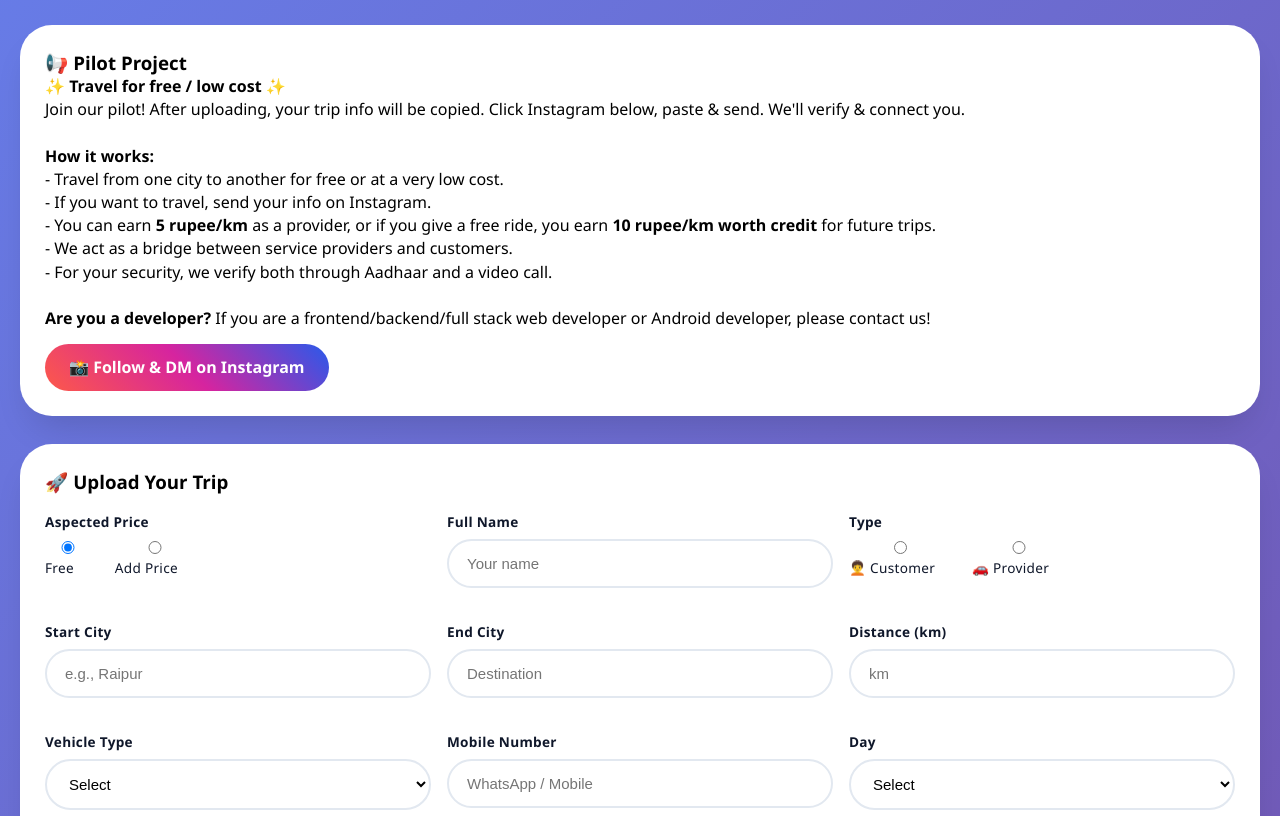
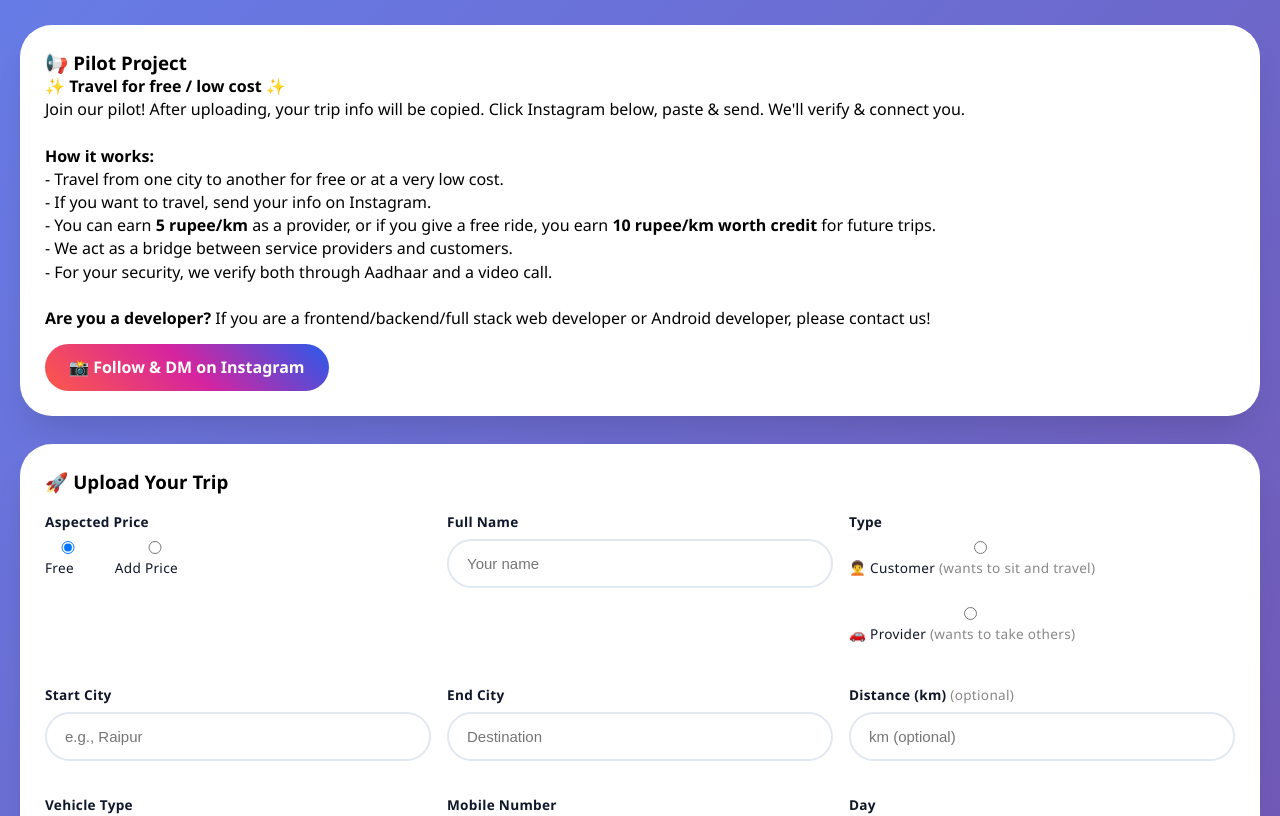
Before and after one commit to dushyantpatel0202/hmr-gadi, a plain HTML site: page index.html in a window 1280 px wide. Shown: the part 166-982 px from the top of the page. Drawn offline with Linux system fonts and the light colour scheme.

Commit message:
Update index.html: language toggle and UI improvements

```diff
--- a/index.html
+++ b/index.html
@@ -420,11 +420,23 @@
                 <b>कैसे काम करता है:</b><br>
                 - एक शहर से दूसरे शहर की यात्रा फ्री या बहुत कम कीमत पर करें।<br>
                 - यात्रा करना है तो अपनी जानकारी इंस्टाग्राम पर भेजें।<br>
-                - आप <b>5 रुपये/किमी</b> कमा सकते हैं या फ्री राइड देने पर <b>10 रुपये/किमी का क्रेडिट</b> मिलेगा।<br>
+                - आप <b>5 रुपये/किमी</b> कमा सकते हैं या फ्री राइड देने पर <b>10 रुपये/किमी के क्रेडिट</b> मिलेगा।<br>
                 - हम सेवा प्रदाताओं और ग्राहकों के बीच पुल हैं।<br>
                 - आपकी सुरक्षा के लिए, हम दोनों का आधार और वीडियो कॉल से सत्यापन करते हैं।<br>
                 <br>
                 <b>क्या आप डेवलपर हैं?</b> फ्रंटएंड/बैकएंड/फुल स्टैक या एंड्रॉइड डेवलपर हैं तो संपर्क करें!
+            </div>
+            <div class="cg-msg" style="display:none;">
+                <strong>✨ फोकट/कम दाम मं यात्रा बर ✨</strong><br>
+                हमर पायलट मं जुर जावव! जानकारी अपलोड करके, कॉपी करके, इंस्टाग्राम मं भेजव। हमन जांचबो अउ जोड़बो।<br><br>
+                <b>कइसे काम करथे:</b><br>
+                - एक सहर ले दूसर सहर फोकट या बहुत कम दाम मं जावव।<br>
+                - यात्रा करना हे त जानकारी इंस्टाग्राम मं भेजव।<br>
+                - आप <b>5 रुपिया/किमी</b> कमा सकथव, या फ्री राइड देबे त <b>10 रुपिया/किमी के क्रेडिट</b> पाबो।<br>
+                - हमन सेवा देइया अउ ग्राहक मन के बीच पुल हवन।<br>
+                - सुरता बर, आधार अउ वीडियो कॉल ले जांच करथन।<br>
+                <br>
+                <b>डेवलपर हव?</b> फ्रंटएंड/बैकएंड/फुल स्टैक या एंड्रॉइड डेवलपर हव त संपर्क करव!
             </div>
             <a id="instagramBtn" href="https://www.instagram.com/dushyantkumar0202" target="_blank" class="instagram-link">📸 Follow & DM on Instagram</a>
         </div>
@@ -449,13 +461,23 @@
             <div class="form-group"><label>Full Name</label><input type="text" id="personName" placeholder="Your name"></div>
             <div class="form-group"><label>Type</label>
                 <div style="display: flex; gap: 20px; flex-wrap: wrap; margin-top: 5px;">
-                    <label style="font-weight:500;"><input type="radio" name="userType" value="Customer"> 🧑‍🦱 Customer</label>
-                    <label style="font-weight:500;"><input type="radio" name="userType" value="Provider"> 🚗 Provider</label>
+                    <label style="font-weight:500;">
+                        <input type="radio" name="userType" value="Customer"> 🧑‍🦱 Customer
+                        <span class="customer-explain-en" style="font-weight:400;color:#888;">(wants to sit and travel)</span>
+                        <span class="customer-explain-hi" style="font-weight:400;color:#888;display:none;">(जो बैठ के जाना चाहता है)</span>
+                        <span class="customer-explain-cg" style="font-weight:400;color:#888;display:none;">(जऊन बइठ के जाय चाहथे)</span>
+                    </label>
+                    <label style="font-weight:500;">
+                        <input type="radio" name="userType" value="Provider"> 🚗 Provider
+                        <span class="provider-explain-en" style="font-weight:400;color:#888;">(wants to take others)</span>
+                        <span class="provider-explain-hi" style="font-weight:400;color:#888;display:none;">(जो बैठा के ले जाना चाहता है)</span>
+                        <span class="provider-explain-cg" style="font-weight:400;color:#888;display:none;">(जऊन बइठा के ले जाय चाहथे)</span>
+                    </label>
                 </div>
             </div>
-            <div class="form-group"><label>Start City</label><input type="text" id="startCity" placeholder="e.g., Raipur" list="cityDatalist"></div>
-            <div class="form-group"><label>End City</label><input type="text" id="endCity" placeholder="Destination" list="cityDatalist"></div>
-            <div class="form-group"><label>Distance (km)</label><input type="number" id="distance" placeholder="km"></div>
+            <div class="form-group"><label>Start City</label><input type="text" id="startCity" placeholder="e.g., Raipur" list="cityDatalist" inputmode="text" autocomplete="on"></div>
+            <div class="form-group"><label>End City</label><input type="text" id="endCity" placeholder="Destination" list="cityDatalist" inputmode="text" autocomplete="on"></div>
+            <div class="form-group"><label>Distance (km) <span style="font-weight:400;color:#888;">(optional)</span></label><input type="number" id="distance" placeholder="km (optional)"></div>
             <div class="form-group"><label>Vehicle Type</label>
                 <select id="vehicleType">
                     <option value="">Select</option><option>2 Wheeler</option><option>4 Wheeler</option><option>Other</option>
@@ -471,7 +493,7 @@
                 <div class="form-group"><label>How many persons to add?</label><input id="personCount" type="number" min="1" value="1"></div>
             </div>
             <div class="form-group"><label>Mobile Number</label><input type="text" id="mobile" placeholder="WhatsApp / Mobile"></div>
-            <div class="form-group"><label>Day</label><select id="day"><option value="">Select</option><option>Today</option><option>Tomorrow</option></select></div>
+            <div class="form-group"><label for="day">Day</label><input type="date" id="day" name="day" style="width:100%;"></div>
             <div class="form-group"><label>Timing</label>
                 <div style="display: flex; gap: 8px; flex-wrap: wrap;">
                     <select id="timingHour" style="width:75px;"><option value="">Hour</option><option>1</option><option>2</option><option>3</option><option>4</option><option>5</option><option>6</option><option>7</option><option>8</option><option>9</option><option>10</option><option>11</option><option>12</option></select>
@@ -702,19 +724,29 @@
     function showContact(id) { let p=partners.find(x=>x.id===id); if(p){ document.getElementById('modalContact').innerText=p.contact; document.getElementById('modal').style.display='flex'; } }
     function closeModal() { document.getElementById('modal').style.display='none'; }
 
-    function initToggles() {
-        const nightBtn = document.getElementById('nightToggleMobile');
-        const hindiBtn = document.getElementById('hindiToggleMobile');
-        nightBtn?.addEventListener('click', () => { document.body.classList.toggle('night-mode'); });
-        let hindiActive = false;
-        const enDiv = document.querySelector('.en-msg');
-        const hiDiv = document.querySelector('.hi-msg');
-        hindiBtn?.addEventListener('click', () => {
-            hindiActive = !hindiActive;
-            if(hindiActive) { enDiv.style.display='none'; hiDiv.style.display='block'; document.getElementById('hindiToggleText').innerHTML='English'; }
-            else { enDiv.style.display='block'; hiDiv.style.display='none'; document.getElementById('hindiToggleText').innerHTML='हिंदी'; }
-        });
+    // --- Language toggle for English, Hindi, Chhattisgarhi ---
+    function setLanguageMode(mode) {
+        document.querySelectorAll('.customer-explain-en, .provider-explain-en').forEach(e => e.style.display = mode === 'en' ? 'inline' : 'none');
+        document.querySelectorAll('.customer-explain-hi, .provider-explain-hi').forEach(e => e.style.display = mode === 'hi' ? 'inline' : 'none');
+        document.querySelectorAll('.customer-explain-cg, .provider-explain-cg').forEach(e => e.style.display = mode === 'cg' ? 'inline' : 'none');
+        document.querySelector('.en-msg').style.display = mode === 'en' ? 'block' : 'none';
+        document.querySelector('.hi-msg').style.display = mode === 'hi' ? 'block' : 'none';
+        let cgMsg = document.querySelector('.cg-msg');
+        if (cgMsg) cgMsg.style.display = mode === 'cg' ? 'block' : 'none';
     }
+    const nightBtn = document.getElementById('nightToggleMobile');
+    nightBtn?.addEventListener('click', () => { document.body.classList.toggle('night-mode'); });
+    const hindiToggle = document.getElementById('hindiToggleMobile');
+    let langModes = ['en', 'hi', 'cg'];
+    let langLabels = { en: 'हिंदी', hi: 'छत्तीसगढ़ी', cg: 'English' };
+    let langIndex = 0;
+    hindiToggle?.addEventListener('click', function() {
+        langIndex = (langIndex + 1) % langModes.length;
+        const mode = langModes[langIndex];
+        setLanguageMode(mode);
+        document.getElementById('hindiToggleText').textContent = langLabels[mode];
+    });
+    setLanguageMode('en');
     document.getElementById('vehicleType')?.addEventListener('change', function(){ document.getElementById('otherVehicleGroup').style.display = this.value === 'Other' ? 'block' : 'none'; });
     document.getElementById('feeSlider')?.addEventListener('input', function(){ document.getElementById('feeValue').innerText=this.value; });
     document.getElementById('uploadTripBtn')?.addEventListener('click', uploadTripAndRedirect);
```
